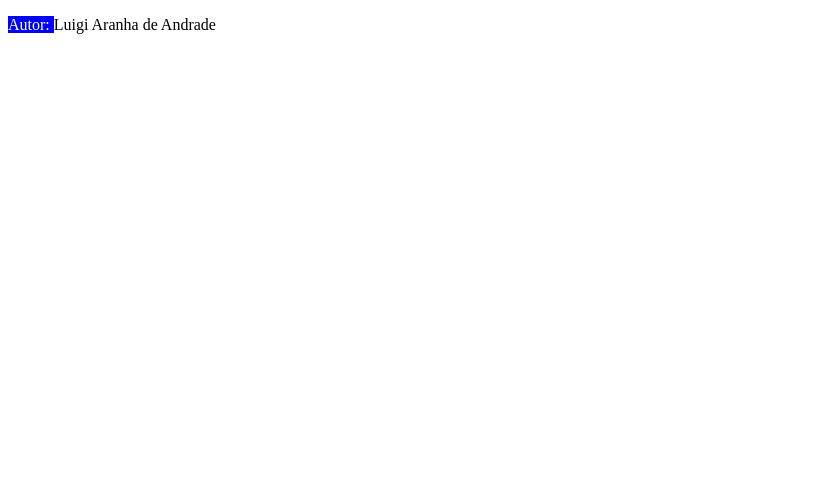
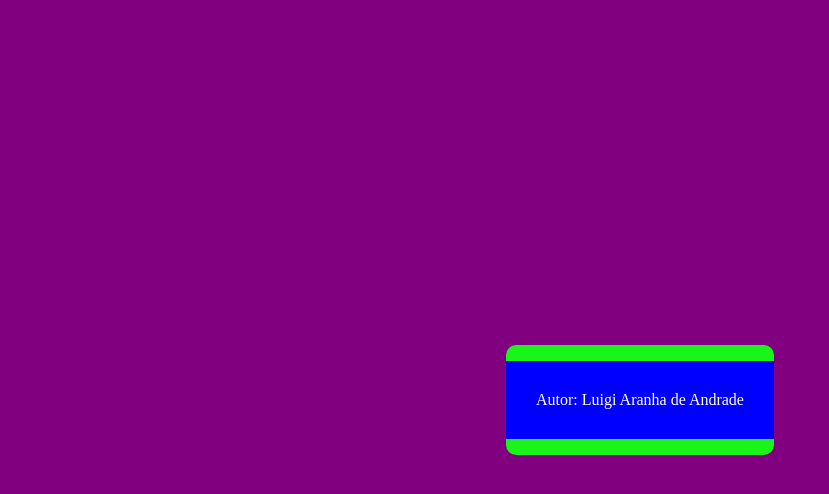
Before and after one commit to LuigiBSI2024/Atividades_Web_Sites, a plain HTML site: page index.html in a window 1280 px wide. Shown: the whole page, without its empty margins (0-829 px from the left). Drawn offline with Linux system fonts and the light colour scheme.

Commit message:
Testando ideias

```diff
--- /dev/null
+++ b/estilo.css
@@ -0,0 +1,25 @@
+body {
+    display: flex;
+    justify-content: center;
+    align-items: center;
+    height: 100vh;
+    margin-top: 0;
+    margin-right: 0;
+    margin-bottom: 0;
+    margin-left: 0;
+    background-color: purple;
+}
+
+p .autor{
+    background-color: blue;
+    color: white;
+    display: flex;
+    padding: 30px;
+}
+
+div .decoracao-autor{
+    display: flex;
+    background-color: rgb(25, 245, 24);
+    border-radius: 10px;
+    width: auto;
+}
--- a/estilos_css/estilo.css
+++ /dev/null
@@ -1,4 +0,0 @@
-p .autor{
-    background-color: blue;
-    color: white;
-}
--- a/index.html
+++ b/index.html
@@ -4,7 +4,7 @@
 	<head>
 
 		<link href = "https://fonts.googleapis.com/css2?family=Roboto&display=swap" rel = "stylesheet"/>
-        <link href = "estilos_css/estilo.css" rel = "stylesheet"/>
+        <link href = "estilo.css" rel = "stylesheet"/>
 
 		<meta charset = "utf-8"/>
 
@@ -12,7 +12,15 @@
 
 	</head>
 	<body>
-        <p><span class="autor">Autor: </span> Luigi Aranha de Andrade</p>
+		<div>
+			<div class="decoracao-autor">
+				<p><span class="autor">Autor: Luigi Aranha de Andrade </span></p>
+				<!--A tag span delimita quais caracteres serão alterados por um seletor .css, dentro de
+				outras tags de texto.-->
+			</div>
+		</div>
+		<!--A tag div aninha o seu conteúdo interno de acordo com as regras impostas
+		pelo seletor .css, observe as tags de início e fim da div. -->
 	</body>
 
 </html>
```
